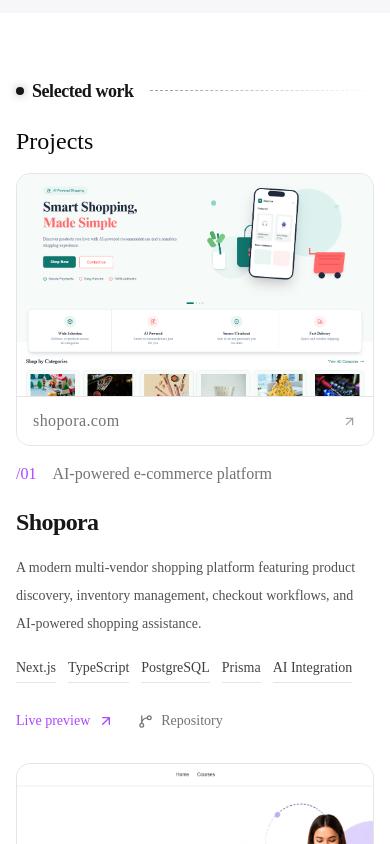
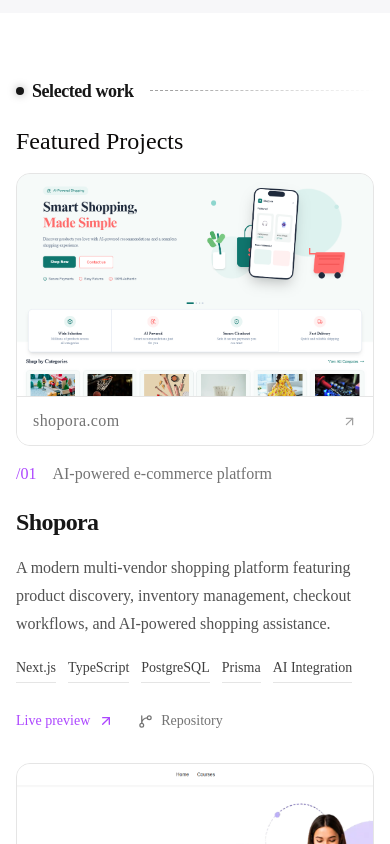
Before and after one commit to foysal41/foysal-jaman, a Next.js app: page / in a window 390 px wide. Shown: the part 5360-6204 px from the top of the page. Built offline with nearby package versions, Linux system fonts and the light colour scheme.

Commit message:
fix text responsive

```diff
--- a/src/app/components/homepage/ContactCTA.jsx
+++ b/src/app/components/homepage/ContactCTA.jsx
@@ -32,7 +32,7 @@
         </h2>
 
         {/* Description */}
-        <p className="mx-auto mt-5 max-w-2xl text-sm leading-7 text-neutral-600 sm:text-base">
+        <p className="mx-auto mt-5 max-w-2xl text-md md:text-lg leading-7 text-neutral-600 sm:text-base">
           Have a project in mind or an opportunity to discuss? I build modern,
           user-focused web applications and would love to hear what you’re
           working on.
--- a/src/app/components/homepage/ProfessionalTimeline.jsx
+++ b/src/app/components/homepage/ProfessionalTimeline.jsx
@@ -114,7 +114,7 @@
                       {item.responsibilities.map((text, index) => (
                         <p
                           key={index}
-                          className="text-md  text-gray-600 flex gap-2"
+                          className="text-md md:text-lg text-gray-600 flex gap-2"
                         >
                           <span>•</span>
                           {text}
--- a/src/app/components/homepage/Projects.jsx
+++ b/src/app/components/homepage/Projects.jsx
@@ -191,7 +191,7 @@
           {project.name}
         </h3>
 
-        <p className="mt-4 max-w-lg text-sm leading-7 text-neutral-600 sm:text-base">
+        <p className="mt-4 max-w-lg text-md md:text-lg leading-7 text-neutral-600 sm:text-base">
           {project.description}
         </p>
 
@@ -268,7 +268,7 @@
         <SectionHeading title={"Selected work"}></SectionHeading>
 
         <div className="">
-          <h2 className=" text-2xl md:text-4xl"> Projects </h2>
+          <h2 className=" text-2xl md:text-4xl"> Featured Projects </h2>
         </div>
 
         {/* Alternating project showcase */}
```
